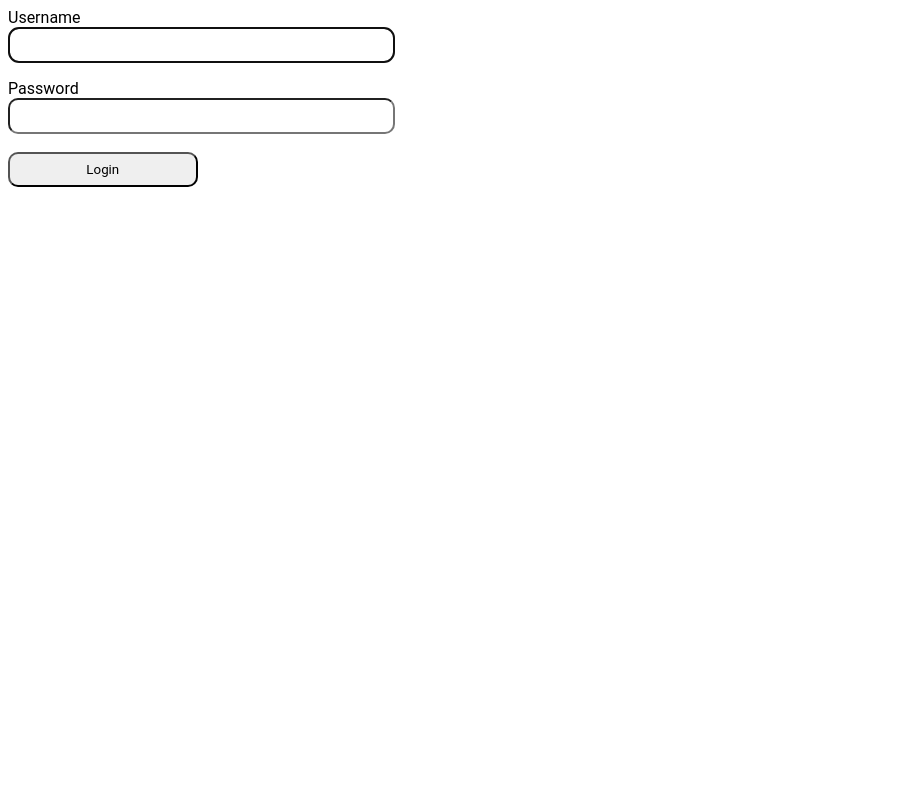
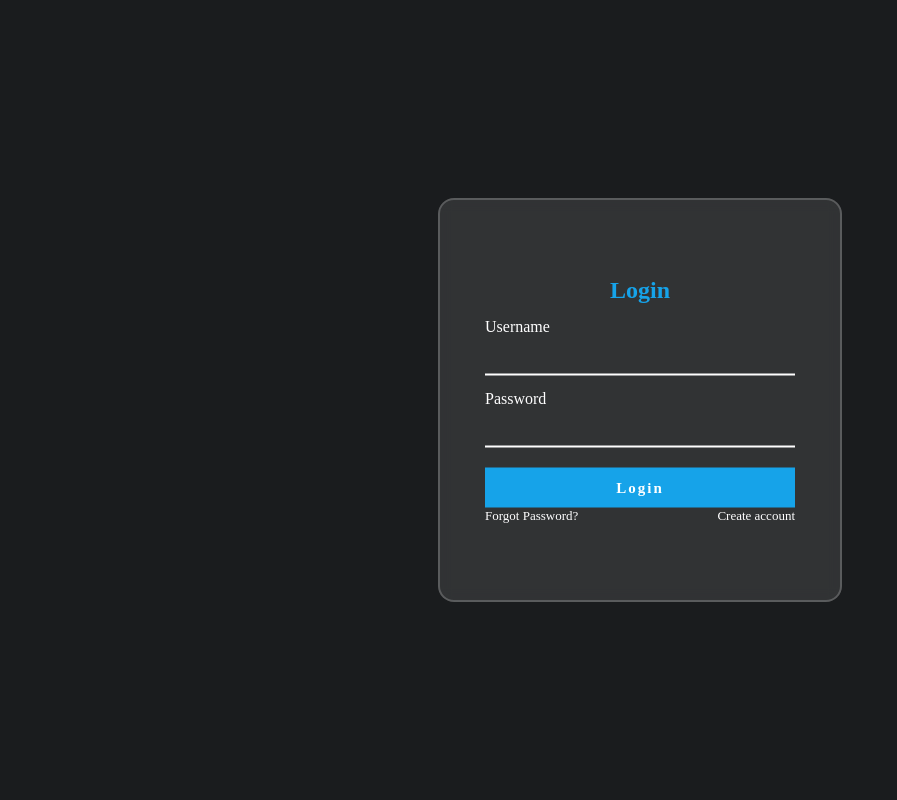
Before and after one commit to oliabn/WebChatRooms, a Django app: page /auth/login/ in a window 1280 px wide. Shown: the whole page, without its empty margins (0-897 px from the left). Run offline with Django 4.2, Linux system fonts and the light colour scheme; some web fonts are replaced.

Commit message:
Made styles for login_page

```diff
--- a/WebChatProject/chat/static/styles/login_page_style.css
+++ b/WebChatProject/chat/static/styles/login_page_style.css
@@ -1,4 +1,104 @@
-label {
+@import url('https://fonts.cdnfonts.com/css/poppins');
+* {
+    margin: 0;
+    padding: 0;
+    font-family: 'poppins';
+    color: #fff;
+}
+
+body {
+    background: #1a1c1e;
+    display: flex;
+    justify-content: center;
+    align-items: center;
+    min-height: 100vh;
+}
+
+.login_section {
+    height: 400px;
+    width: 400px;
+    background: rgba(255,255,255,.1);
+    border-radius: 16px;
+    backdrop-filter: blur(7px);
+    border: 2px solid rgba(255,255,255,.2);
+
+}
+
+.form_box {
+    position: absolute;
+    left: 50%;
+    top: 50%;
+    transform: translate(-50%, -50%);
+}
+
+.login_section h2 {
+    text-align: center;
+    font_size: 38px;
+    color: #16a3e9;
+}
+
+.form_box  .input_box {
+    position: relative;
+    margin: 20px 0;
+    width: 310px;
+    border-bottom: 2px solid #fff;
+}
+
+.input_box input {
+    width: 90%;
+    height: 50px;
+    border: none;
+    outline: none;
+    padding: 0 35px 0 5px;
+    background: transparent;
+    font-size: 16px;
+}
+
+.input_box label {
+    position: absolute;
+    top: 50%
+    left: 5px;
+    transform: translateY(-30%);
+    transition: .5s;
+}
+
+input:focus ~ label,
+input:valid ~ label {
+    top: -5px;
+}
+
+.btn {
+    cursor: pointer;
+    width: 100%;
+    height: 40px;
+    background: #16a3e9;
+    outline: none;
+    border: none;
+    font-weight: 600;
+    font-size: 15px;
+    letter-spacing: 2px;
+}
+
+.group_selection {
+    display: flex;
+    justify-content: space-between;
+}
+
+.group_selection a {
+    font-size: 13px;
+    text-decoration: none;
+    font-weight: 500;
+    transition: .3s;
+}
+
+.group_selection a:hover {
+    color: #16a3e9;
+    font-weight: 600;
+    text-decoration: underline;
+}
+
+/*
+ label {
     font-size: 100%;
     font-family: Google Sans,Roboto,Arial,sans-serif;
 }
@@ -21,3 +121,4 @@ label {
     border-radius: 10px;
     font-family: Google Sans, Roboto, Arial, sans-serif;
 }
+*/
--- a/WebChatProject/chat/templates/chat/loginPage.html
+++ b/WebChatProject/chat/templates/chat/loginPage.html
@@ -11,21 +11,31 @@
 <form method ="post">
     {% csrf_token %}
 
-    <div class="form_group">
-        <label for=""> Username </label>
-        <div> <input type="text" name="username" autofocus="" autocapitalize="none" autocomplete="username"
-                     maxlength="150" required="" id="id_username" style="border-radius: 10px;"> </div>
+    <div class="container">
+        <div class="login_section">
+            <div class="form_box">
+                <h2>Login</h2>
+
+                <div class="input_box">
+                    <label for="">Username</label>
+                    <input type="text" name="username" autofocus="" autocapitalize="none" autocomplete="username" maxlength="150" required="" id="id_username">
                 </div>
 
-        <p></p>
-
-     <div class="form_group">
-        <label for=""> Password </label>
-        <div> <input type="password" name="password" autocomplete="current-password" required="" id="id_password"> </div>
+                <div class="input_box">
+                    <label for="">Password</label>
+                    <input type="password" name="password" autocomplete="current-password" required="" id="id_password">
                 </div>
 
-    <br/>
-    <button type = "submit" id="id_send_form_button">Login</button>
+                <input type="submit" class="btn" value="Login">
+
+                <div class="group_selection">
+                    <a href="{% url 'password_reset' %}">Forgot Password?</a>
+                    <a href="#">Create account</a>
+                </div>
+
+            </div>
+        </div>
+    </div>
 </form>
 
     <!-- A simple User login form creation option -->
@@ -38,25 +48,5 @@
     </form>
     -->
 
-    <!-- Another simple login form creation option -->
-    <!--
-    <form method ="post">
-    {% csrf_token %}
-
-    {% for field in form %}
-        <div class="form_group">
-        <label for=""> {{ field.label }} </label>
-        <div> {{ field }} </div>
-        {% if field.errors %}
-            <p> {{ field.errors }} </p>
-        {% endif %}
-        </div>
-    {% endfor %}
-
-    <br>
-    <button type = "submit">Login</button>
-    </form>
-    -->
-
 </body>
 </html>
--- a/WebChatProject/chat/templates/chat/password_reset/password_reset.html
+++ b/WebChatProject/chat/templates/chat/password_reset/password_reset.html
@@ -12,6 +12,12 @@
     <!-- Reset Password form-->
     <form method="post">
         {% csrf_token %}
+        <!-- form.as_p
+        <p>
+            <label for="id_email">Email:</label>
+            <input type="email" name="email" autocomplete="email" maxlength="254" required="" id="id_email">
+        </p>
+        -->
         {{ form.as_p }}
         <button type="submit">submit</button>
     </form>
```
Lines whose indentation alone changed are shown as unchanged.
